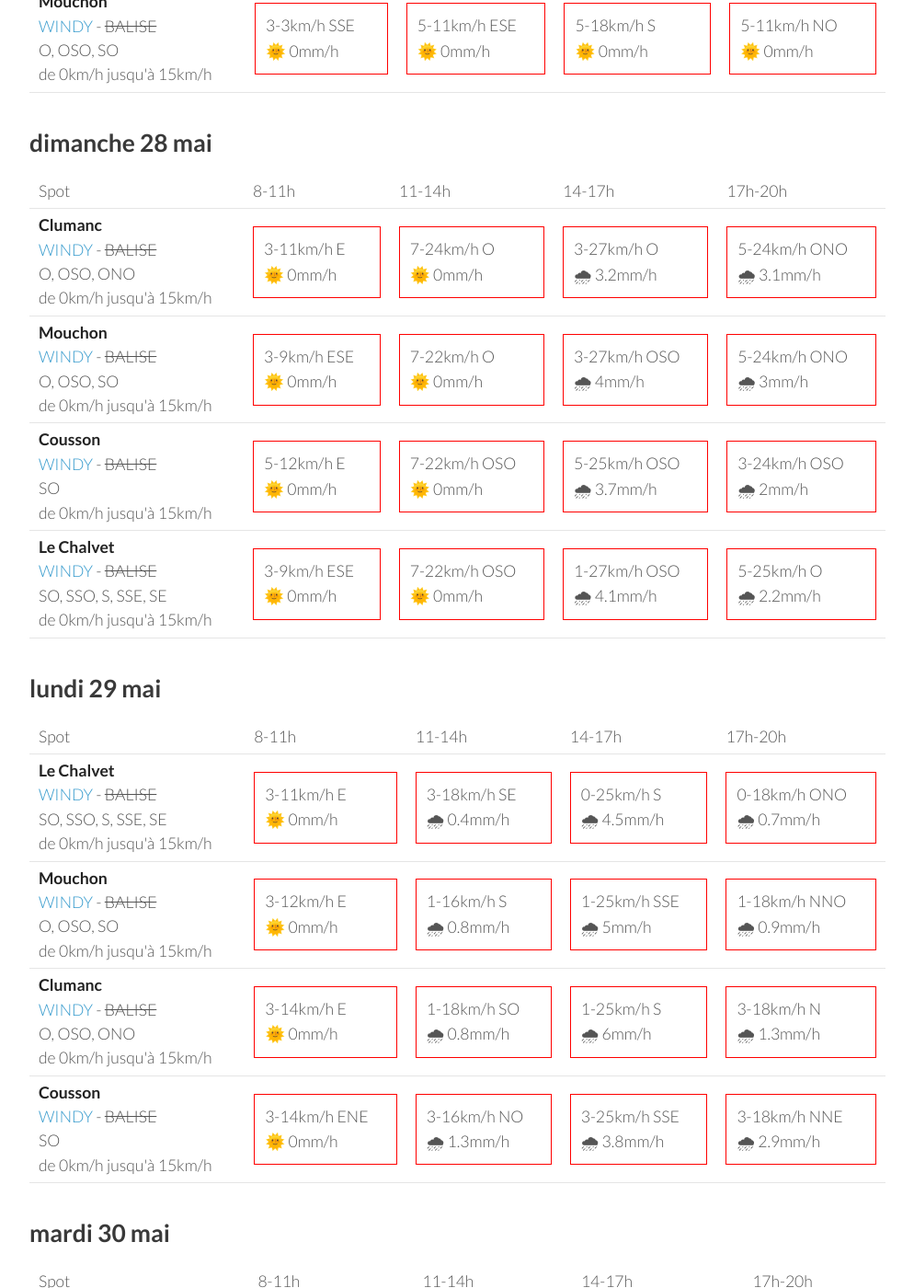
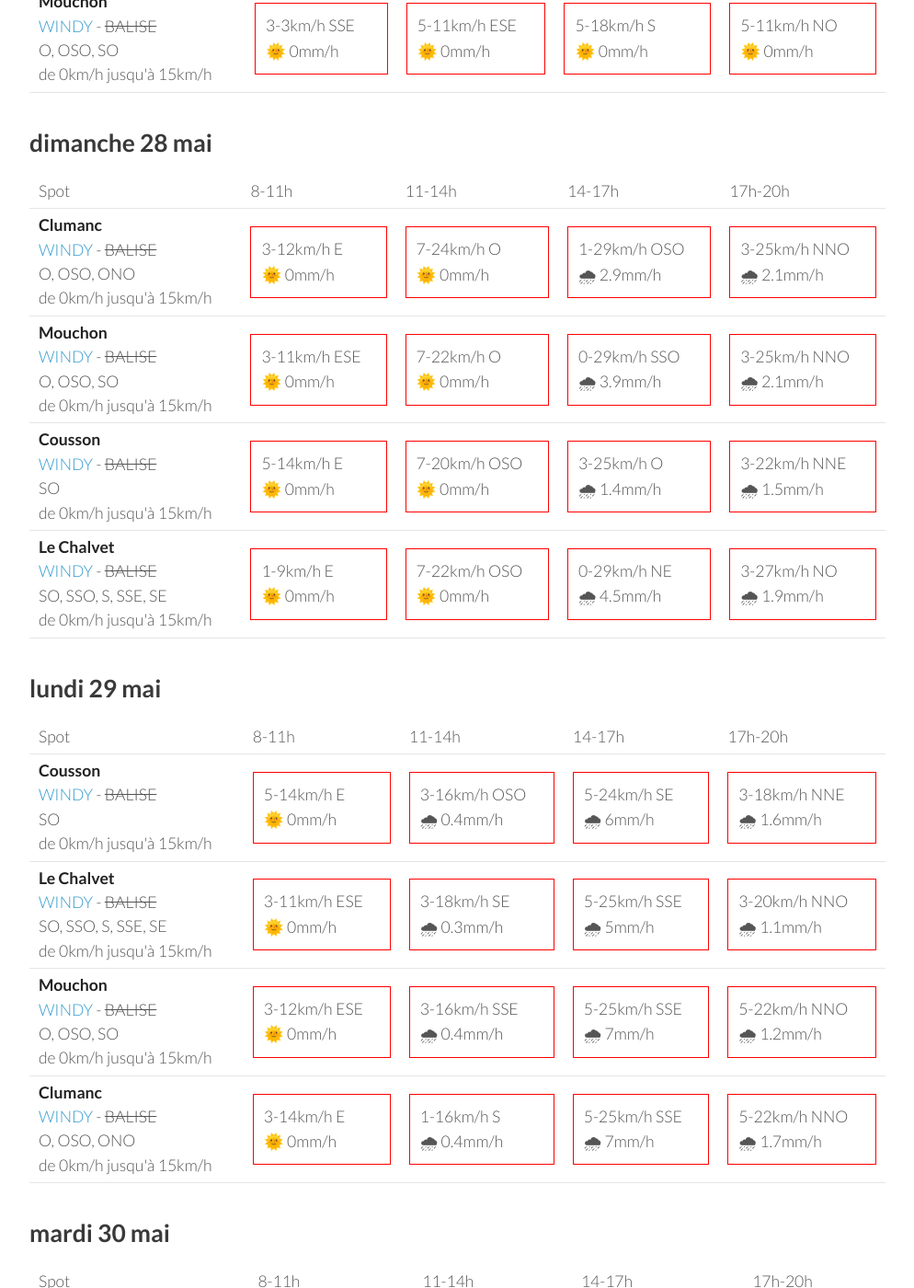
Before and after one commit to parapente-dans-le-nord/parapente-dans-le-nord.github.io, a Jekyll site: the page built from saint_andre.markdown, in a window 1280 px wide and 1400 px high, scrolled down 1325 px. Shown: the whole window at 92% size, without its empty margins (26-1020 px from the left). Built offline with Jekyll 4.4.1, drawn with Linux system fonts in a browser that asks for light colours; some of the changed text lies outside the part shown.

Commit message:
update index.markdown

```diff
--- a/saint_andre.markdown
+++ b/saint_andre.markdown
@@ -132,40 +132,40 @@ page mise à jour le vendredi 26 mai 13:36
 <tr>
         <td><strong>Clumanc</strong><br><a href="https://windy.com/44.027/6.402?43.914,6.403,10,m:eSxaglP">WINDY</a> - <span class="no-balise"> BALISE </span><br> <span class="vent-favorable">O, OSO, ONO</span><br><span class="force-vent">de 0km/h jusqu'à 15km/h</span> </td>
 
-            <td><div class="not-flyable"><p>3-11km/h E</p><p>🌞 0mm/h</p></div></td>
+            <td><div class="not-flyable"><p>3-12km/h E</p><p>🌞 0mm/h</p></div></td>
             <td><div class="not-flyable"><p>7-24km/h O</p><p>🌞 0mm/h</p></div></td>
-            <td><div class="not-flyable"><p>3-27km/h O</p><p>🌧 3.2mm/h</p></div></td>
-            <td><div class="not-flyable"><p>5-24km/h ONO</p><p>🌧 3.1mm/h</p></div></td>
+            <td><div class="not-flyable"><p>1-29km/h OSO</p><p>🌧 2.9mm/h</p></div></td>
+            <td><div class="not-flyable"><p>3-25km/h NNO</p><p>🌧 2.1mm/h</p></div></td>
 
 
     </tr>
 <tr>
         <td><strong>Mouchon</strong><br><a href="https://windy.com/43.992/6.424?43.878,6.425,10,m:eSuaglR">WINDY</a> - <span class="no-balise"> BALISE </span><br> <span class="vent-favorable">O, OSO, SO</span><br><span class="force-vent">de 0km/h jusqu'à 15km/h</span> </td>
 
-            <td><div class="not-flyable"><p>3-9km/h ESE</p><p>🌞 0mm/h</p></div></td>
+            <td><div class="not-flyable"><p>3-11km/h ESE</p><p>🌞 0mm/h</p></div></td>
             <td><div class="not-flyable"><p>7-22km/h O</p><p>🌞 0mm/h</p></div></td>
-            <td><div class="not-flyable"><p>3-27km/h OSO</p><p>🌧 4mm/h</p></div></td>
-            <td><div class="not-flyable"><p>5-24km/h ONO</p><p>🌧 3mm/h</p></div></td>
+            <td><div class="not-flyable"><p>0-29km/h SSO</p><p>🌧 3.9mm/h</p></div></td>
+            <td><div class="not-flyable"><p>3-25km/h NNO</p><p>🌧 2.1mm/h</p></div></td>
 
 
     </tr>
 <tr>
         <td><strong>Cousson</strong><br><a href="https://windy.com/44.054/6.240?43.940,6.241,10,m:eSAaglz">WINDY</a> - <span class="no-balise"> BALISE </span><br> <span class="vent-favorable">SO</span><br><span class="force-vent">de 0km/h jusqu'à 15km/h</span> </td>
 
-            <td><div class="not-flyable"><p>5-12km/h E</p><p>🌞 0mm/h</p></div></td>
-            <td><div class="not-flyable"><p>7-22km/h OSO</p><p>🌞 0mm/h</p></div></td>
-            <td><div class="not-flyable"><p>5-25km/h OSO</p><p>🌧 3.7mm/h</p></div></td>
-            <td><div class="not-flyable"><p>3-24km/h OSO</p><p>🌧 2mm/h</p></div></td>
+            <td><div class="not-flyable"><p>5-14km/h E</p><p>🌞 0mm/h</p></div></td>
+            <td><div class="not-flyable"><p>7-20km/h OSO</p><p>🌞 0mm/h</p></div></td>
+            <td><div class="not-flyable"><p>3-25km/h O</p><p>🌧 1.4mm/h</p></div></td>
+            <td><div class="not-flyable"><p>3-22km/h NNE</p><p>🌧 1.5mm/h</p></div></td>
 
 
     </tr>
 <tr>
         <td><strong>Le Chalvet</strong><br><a href="https://windy.com/43.979/6.480?43.866,6.480,10,m:eSsaglX">WINDY</a> - <span class="no-balise"> BALISE </span><br> <span class="vent-favorable">SO, SSO, S, SSE, SE</span><br><span class="force-vent">de 0km/h jusqu'à 15km/h</span> </td>
 
-            <td><div class="not-flyable"><p>3-9km/h ESE</p><p>🌞 0mm/h</p></div></td>
+            <td><div class="not-flyable"><p>1-9km/h E</p><p>🌞 0mm/h</p></div></td>
             <td><div class="not-flyable"><p>7-22km/h OSO</p><p>🌞 0mm/h</p></div></td>
-            <td><div class="not-flyable"><p>1-27km/h OSO</p><p>🌧 4.1mm/h</p></div></td>
-            <td><div class="not-flyable"><p>5-25km/h O</p><p>🌧 2.2mm/h</p></div></td>
+            <td><div class="not-flyable"><p>0-29km/h NE</p><p>🌧 4.5mm/h</p></div></td>
+            <td><div class="not-flyable"><p>3-27km/h NO</p><p>🌧 1.9mm/h</p></div></td>
 
 
     </tr>
@@ -186,22 +186,32 @@ page mise à jour le vendredi 26 mai 13:36
       <td>17h-20h</td>
     </tr>
 <tr>
+        <td><strong>Cousson</strong><br><a href="https://windy.com/44.054/6.240?43.940,6.241,10,m:eSAaglz">WINDY</a> - <span class="no-balise"> BALISE </span><br> <span class="vent-favorable">SO</span><br><span class="force-vent">de 0km/h jusqu'à 15km/h</span> </td>
+
+            <td><div class="not-flyable"><p>5-14km/h E</p><p>🌞 0mm/h</p></div></td>
+            <td><div class="not-flyable"><p>3-16km/h OSO</p><p>🌧 0.4mm/h</p></div></td>
+            <td><div class="not-flyable"><p>5-24km/h SE</p><p>🌧 6mm/h</p></div></td>
+            <td><div class="not-flyable"><p>3-18km/h NNE</p><p>🌧 1.6mm/h</p></div></td>
+
+
+    </tr>
+<tr>
         <td><strong>Le Chalvet</strong><br><a href="https://windy.com/43.979/6.480?43.866,6.480,10,m:eSsaglX">WINDY</a> - <span class="no-balise"> BALISE </span><br> <span class="vent-favorable">SO, SSO, S, SSE, SE</span><br><span class="force-vent">de 0km/h jusqu'à 15km/h</span> </td>
 
-            <td><div class="not-flyable"><p>3-11km/h E</p><p>🌞 0mm/h</p></div></td>
-            <td><div class="not-flyable"><p>3-18km/h SE</p><p>🌧 0.4mm/h</p></div></td>
-            <td><div class="not-flyable"><p>0-25km/h S</p><p>🌧 4.5mm/h</p></div></td>
-            <td><div class="not-flyable"><p>0-18km/h ONO</p><p>🌧 0.7mm/h</p></div></td>
+            <td><div class="not-flyable"><p>3-11km/h ESE</p><p>🌞 0mm/h</p></div></td>
+            <td><div class="not-flyable"><p>3-18km/h SE</p><p>🌧 0.3mm/h</p></div></td>
+            <td><div class="not-flyable"><p>5-25km/h SSE</p><p>🌧 5mm/h</p></div></td>
+            <td><div class="not-flyable"><p>3-20km/h NNO</p><p>🌧 1.1mm/h</p></div></td>
 
 
     </tr>
 <tr>
         <td><strong>Mouchon</strong><br><a href="https://windy.com/43.992/6.424?43.878,6.425,10,m:eSuaglR">WINDY</a> - <span class="no-balise"> BALISE </span><br> <span class="vent-favorable">O, OSO, SO</span><br><span class="force-vent">de 0km/h jusqu'à 15km/h</span> </td>
 
-            <td><div class="not-flyable"><p>3-12km/h E</p><p>🌞 0mm/h</p></div></td>
-            <td><div class="not-flyable"><p>1-16km/h S</p><p>🌧 0.8mm/h</p></div></td>
-            <td><div class="not-flyable"><p>1-25km/h SSE</p><p>🌧 5mm/h</p></div></td>
-            <td><div class="not-flyable"><p>1-18km/h NNO</p><p>🌧 0.9mm/h</p></div></td>
+            <td><div class="not-flyable"><p>3-12km/h ESE</p><p>🌞 0mm/h</p></div></td>
+            <td><div class="not-flyable"><p>3-16km/h SSE</p><p>🌧 0.4mm/h</p></div></td>
+            <td><div class="not-flyable"><p>5-25km/h SSE</p><p>🌧 7mm/h</p></div></td>
+            <td><div class="not-flyable"><p>5-22km/h NNO</p><p>🌧 1.2mm/h</p></div></td>
 
 
     </tr>
@@ -209,19 +219,9 @@ page mise à jour le vendredi 26 mai 13:36
         <td><strong>Clumanc</strong><br><a href="https://windy.com/44.027/6.402?43.914,6.403,10,m:eSxaglP">WINDY</a> - <span class="no-balise"> BALISE </span><br> <span class="vent-favorable">O, OSO, ONO</span><br><span class="force-vent">de 0km/h jusqu'à 15km/h</span> </td>
 
             <td><div class="not-flyable"><p>3-14km/h E</p><p>🌞 0mm/h</p></div></td>
-            <td><div class="not-flyable"><p>1-18km/h SO</p><p>🌧 0.8mm/h</p></div></td>
-            <td><div class="not-flyable"><p>1-25km/h S</p><p>🌧 6mm/h</p></div></td>
-            <td><div class="not-flyable"><p>3-18km/h N</p><p>🌧 1.3mm/h</p></div></td>
-
-
-    </tr>
-<tr>
-        <td><strong>Cousson</strong><br><a href="https://windy.com/44.054/6.240?43.940,6.241,10,m:eSAaglz">WINDY</a> - <span class="no-balise"> BALISE </span><br> <span class="vent-favorable">SO</span><br><span class="force-vent">de 0km/h jusqu'à 15km/h</span> </td>
-
-            <td><div class="not-flyable"><p>3-14km/h ENE</p><p>🌞 0mm/h</p></div></td>
-            <td><div class="not-flyable"><p>3-16km/h NO</p><p>🌧 1.3mm/h</p></div></td>
-            <td><div class="not-flyable"><p>3-25km/h SSE</p><p>🌧 3.8mm/h</p></div></td>
-            <td><div class="not-flyable"><p>3-18km/h NNE</p><p>🌧 2.9mm/h</p></div></td>
+            <td><div class="not-flyable"><p>1-16km/h S</p><p>🌧 0.4mm/h</p></div></td>
+            <td><div class="not-flyable"><p>5-25km/h SSE</p><p>🌧 7mm/h</p></div></td>
+            <td><div class="not-flyable"><p>5-22km/h NNO</p><p>🌧 1.7mm/h</p></div></td>
 
 
     </tr>
```
Also changed, not shown: other parts of saint_andre.markdown (+1 -1 lines).
